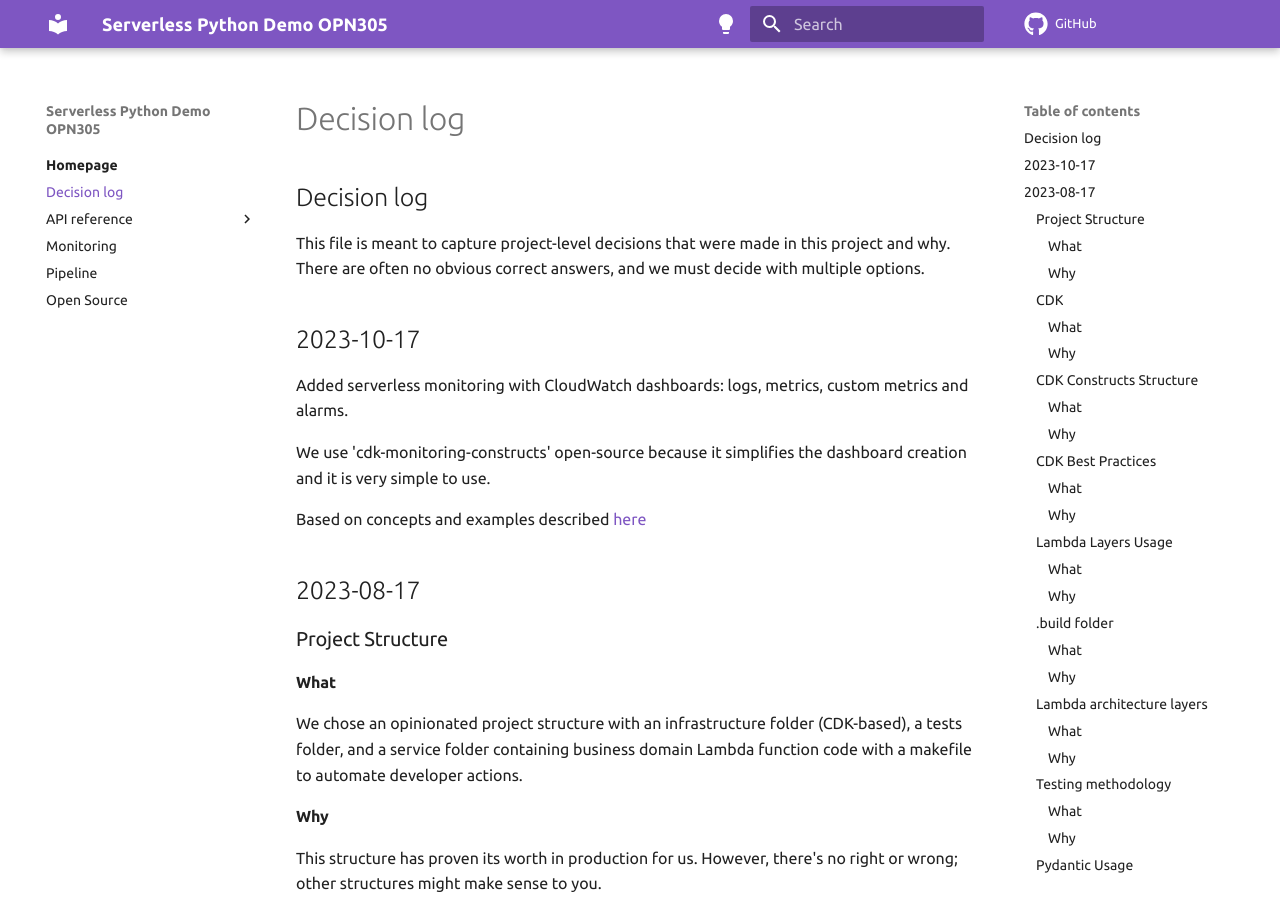
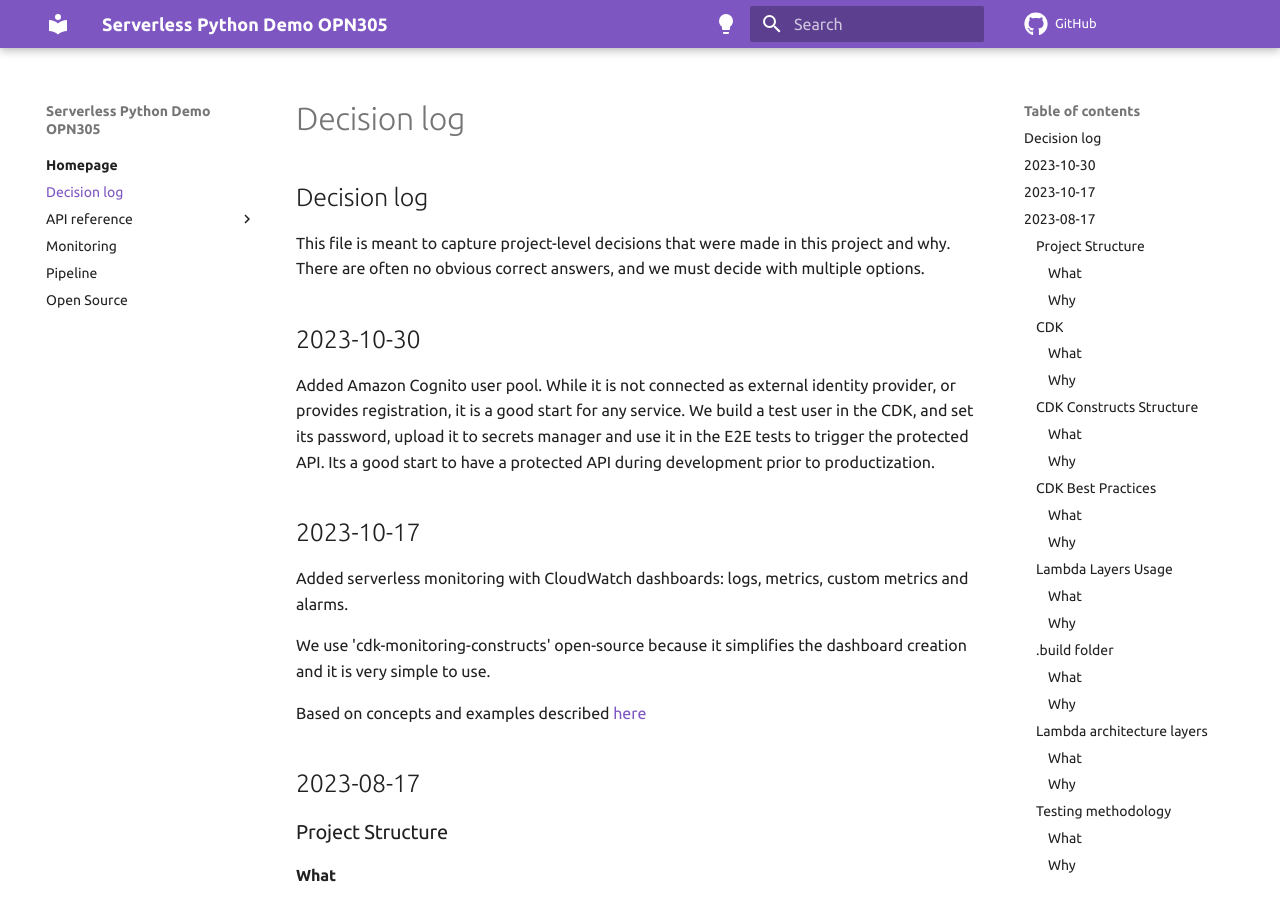
Before and after one commit to ran-isenberg/serverless-python-demo, an MkDocs documentation site: the page built from docs/decision_log.md, in a window 1280 px wide and 900 px high. Built offline with MkDocs 1.6.1 and Material for MkDocs 9.7.7, drawn with Linux system fonts in a browser that asks for light colours; comment, search, counter and statistics services are not loaded.

Commit message:
docs: add cognito docs

```diff
--- a/docs/decision_log.md
+++ b/docs/decision_log.md
@@ -1,6 +1,12 @@
 ## Decision log
 
 This file is meant to capture project-level decisions that were made in this project and why. There are often no obvious correct answers, and we must decide with multiple options.
+
+## 2023-10-30
+
+Added Amazon Cognito user pool. While it is not connected as external identity provider, or provides registration, it is a good start for any service.
+We build a test user in the CDK, and set its password, upload it to secrets manager and use it in the E2E tests to trigger the protected API.
+Its a good start to have a protected API during development prior to productization.
 
 ## 2023-10-17
 
```
Also changed, not shown: README.md (+2 -0 lines), docs/index.md (+2 -5 lines), docs/monitoring.md (+0 -2 lines), docs/images/design.png.
